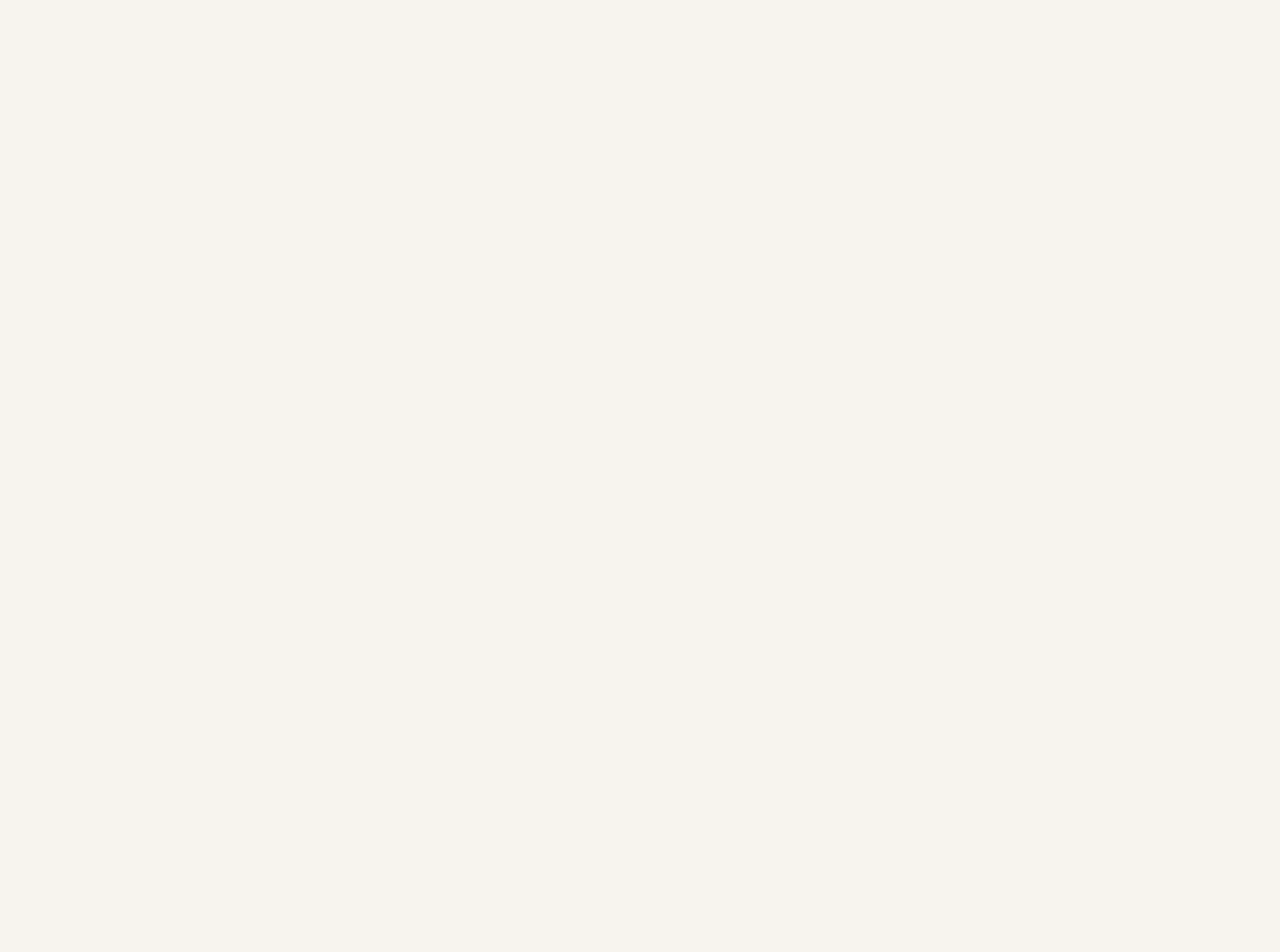
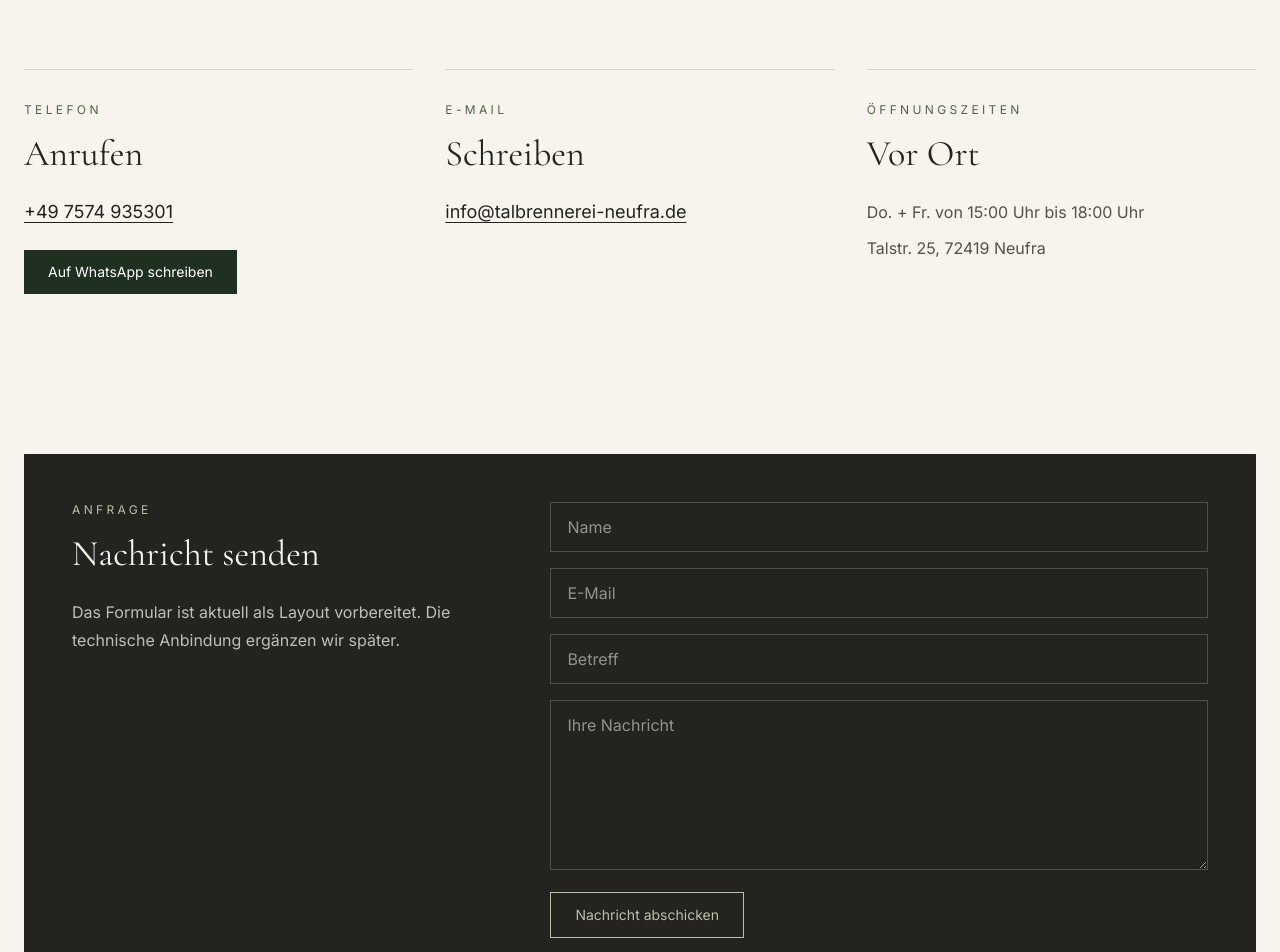
Before and after one commit to katharinadobiosch/tn, a Next.js app: page /kontakt in a window 1280 px wide. Shown: the part 580-1532 px from the top of the page. Before the commit the page ends 800 px from the top, so only its background shows below. Built offline with nearby package versions, Linux system fonts and the light colour scheme.

Commit message:
Add contact page with WhatsApp action

```diff
--- a/src/app/kontakt/page.tsx
+++ b/src/app/kontakt/page.tsx
@@ -1,13 +1,116 @@
+import { siteInfo } from "@/data/site";
+
 export default function KontaktPage() {
   return (
-    <main className="bg-[#F7F4EE] px-6 py-24 text-[#24231F]">
-      <section className="mx-auto max-w-7xl">
+    <main className="bg-[#F7F4EE] text-[#24231F]">
+      <section className="mx-auto max-w-7xl px-6 py-24">
         <p className="mb-4 text-xs uppercase tracking-[0.28em] text-[#526247]">
           Kontakt
         </p>
-        <h1 className="max-w-4xl font-serif text-5xl leading-tight md:text-7xl">
+
+        <h1 className="max-w-5xl font-serif text-5xl leading-tight md:text-7xl">
           Besuchen Sie uns im Hofladen.
         </h1>
+
+        <p className="mt-8 max-w-2xl text-lg leading-8 text-[#555149]">
+          Für Fragen zu Produkten, Verfügbarkeit, Verkostungen oder zur
+          Vermietung des Brennerstübles erreichen Sie uns telefonisch oder per
+          E-Mail.
+        </p>
+      </section>
+
+      <section className="mx-auto grid max-w-7xl gap-8 px-6 py-20 md:grid-cols-3">
+        <article className="border-t border-[#24231F]/15 pt-8">
+          <p className="mb-4 text-xs uppercase tracking-[0.28em] text-[#526247]">
+            Telefon
+          </p>
+          <h2 className="font-serif text-4xl">Anrufen</h2>
+          <a
+            href={`tel:${siteInfo.phone.replaceAll(" ", "")}`}
+            className="mt-6 block text-lg underline underline-offset-4"
+          >
+            {siteInfo.phone}
+          </a>
+
+          <a
+            href={`https://wa.me/${siteInfo.whatsapp.replace("+", "")}?text=${encodeURIComponent(
+              "Hallo, ich habe eine Anfrage zur Talbrennerei Neufra.",
+            )}`}
+            target="_blank"
+            rel="noopener noreferrer"
+            className="mt-6 inline-block bg-[#1F2F20] px-6 py-3 text-sm text-white"
+          >
+            Auf WhatsApp schreiben
+          </a>
+        </article>
+
+        <article className="border-t border-[#24231F]/15 pt-8">
+          <p className="mb-4 text-xs uppercase tracking-[0.28em] text-[#526247]">
+            E-Mail
+          </p>
+          <h2 className="font-serif text-4xl">Schreiben</h2>
+          <a
+            href={`mailto:${siteInfo.email}`}
+            className="mt-6 block text-lg underline underline-offset-4"
+          >
+            {siteInfo.email}
+          </a>
+        </article>
+
+        <article className="border-t border-[#24231F]/15 pt-8">
+          <p className="mb-4 text-xs uppercase tracking-[0.28em] text-[#526247]">
+            Öffnungszeiten
+          </p>
+          <h2 className="font-serif text-4xl">Vor Ort</h2>
+          <p className="mt-6 leading-7 text-[#555149]">
+            {siteInfo.openingHours}
+          </p>
+          <p className="mt-2 leading-7 text-[#555149]">{siteInfo.address}</p>
+        </article>
+      </section>
+
+      <section className="mx-auto max-w-7xl px-6 py-20">
+        <div className="grid gap-10 bg-[#24231F] p-8 text-[#F7F4EE] md:grid-cols-[0.8fr_1.2fr] md:p-12">
+          <div>
+            <p className="mb-4 text-xs uppercase tracking-[0.28em] text-[#B8C0A6]">
+              Anfrage
+            </p>
+            <h2 className="font-serif text-4xl">Nachricht senden</h2>
+            <p className="mt-6 leading-7 text-white/70">
+              Das Formular ist aktuell als Layout vorbereitet. Die technische
+              Anbindung ergänzen wir später.
+            </p>
+          </div>
+
+          <form className="space-y-4">
+            <input
+              type="text"
+              placeholder="Name"
+              className="w-full border border-white/20 bg-transparent px-4 py-3 text-white placeholder:text-white/50"
+            />
+            <input
+              type="email"
+              placeholder="E-Mail"
+              className="w-full border border-white/20 bg-transparent px-4 py-3 text-white placeholder:text-white/50"
+            />
+            <input
+              type="text"
+              placeholder="Betreff"
+              className="w-full border border-white/20 bg-transparent px-4 py-3 text-white placeholder:text-white/50"
+            />
+            <textarea
+              placeholder="Ihre Nachricht"
+              rows={6}
+              className="w-full border border-white/20 bg-transparent px-4 py-3 text-white placeholder:text-white/50"
+            />
+            <button
+              type="button"
+              className="border border-[#B8C0A6] px-6 py-3 text-sm text-[#B8C0A6]"
+            >
+              Nachricht abschicken
+            </button>
+          </form>
+        </div>
       </section>
     </main>
   );
--- a/src/data/site.ts
+++ b/src/data/site.ts
@@ -2,6 +2,7 @@ export const siteInfo = {
   name: "Talbrennerei Neufra",
   claim: "Regionale Spezialitäten aus eigener Herstellung.",
   phone: "+49 7574 935301",
+  whatsapp: "+497574935301",
   email: "info@talbrennerei-neufra.de",
   address: "Talstr. 25, 72419 Neufra",
   openingHours: "Do. + Fr. von 15:00 Uhr bis 18:00 Uhr",
```
